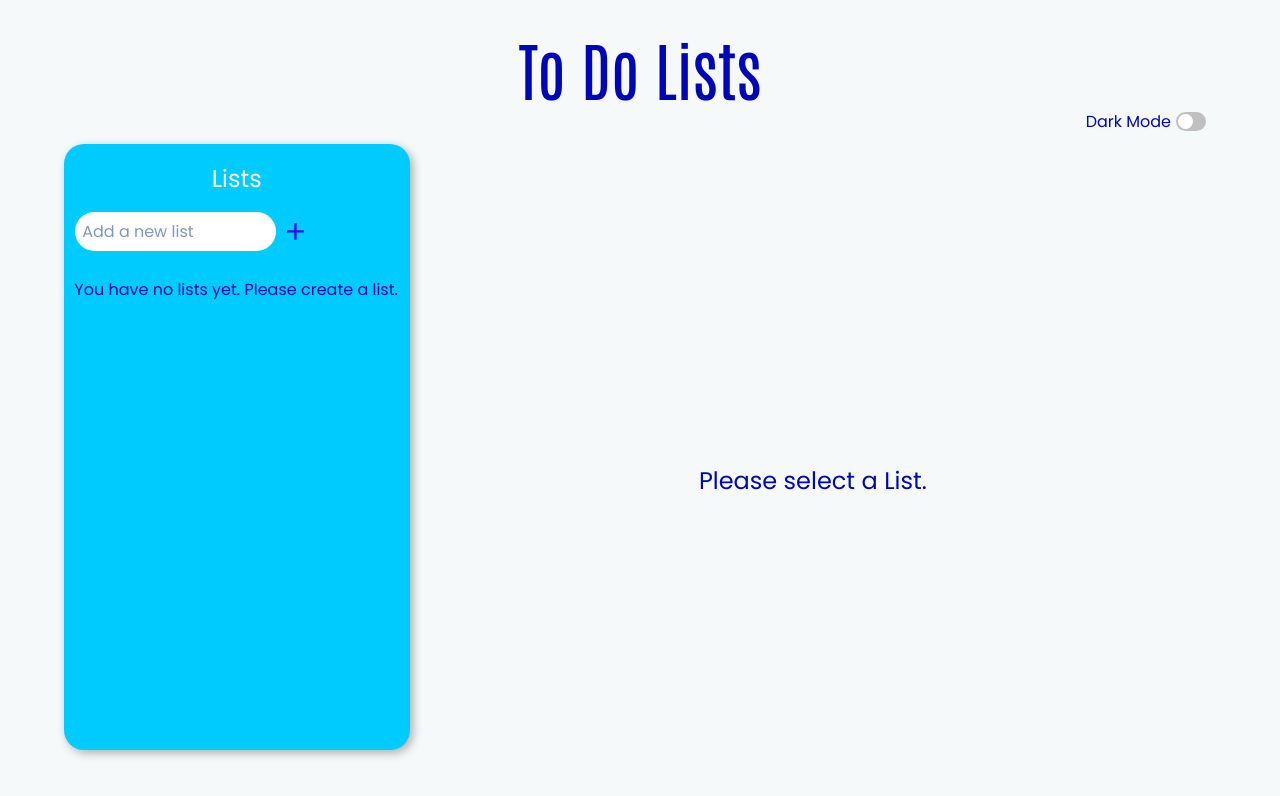
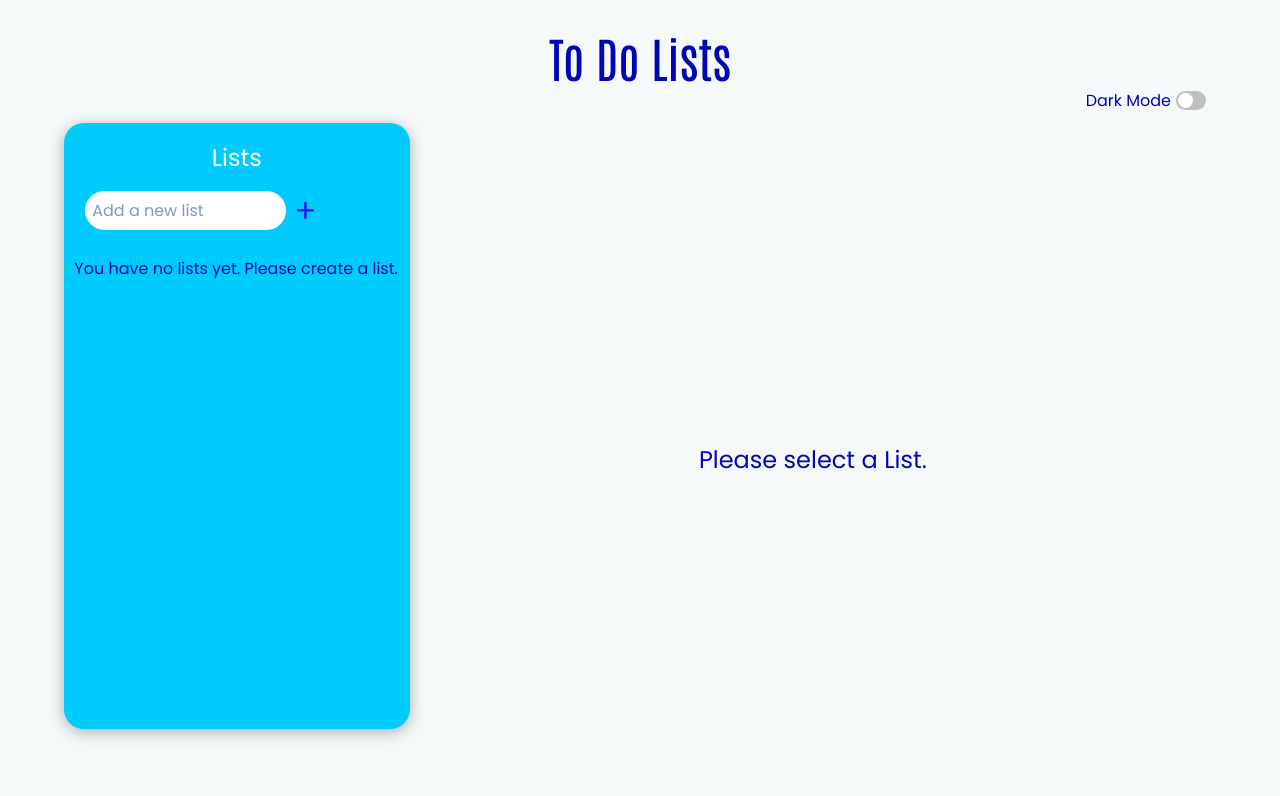
Before and after one commit to JillBirchall/to-do-lists, a React (Create React App) app: page / in a window 1280 px wide. Shown: the top 796 px of the page. Built offline with nearby package versions, Linux system fonts and the light colour scheme.

Commit message:
CSS Changes

```diff
--- a/src/App.css
+++ b/src/App.css
@@ -31,7 +31,7 @@ Variables
   --confirmclear-icon-hover-colour: #9600fa;
   --selected-list-colour: #000472;
   --selected-list-hover-colour: #2c0dfd;
-  --container-box-shadow: 3px 3px 10px rgb(0, 0, 0, 0.3);
+  --container-box-shadow: 0px 3px 15px rgb(0, 0, 0, 0.3);
   --scrollbar-thumb-colour: #0006b5;
   --scrollbar-thumb-hover-colour: #9600fa;
   --add-list-input-colour: #ffffff;
@@ -122,7 +122,7 @@ Headings and Text
   margin: 0px 5px;
   font-family: var(--main-heading-font-family);
   text-align: center;
-  font-size: 4rem;
+  font-size: 3rem;
   font-weight: normal;
 }
 
@@ -390,7 +390,7 @@ input:checked + .dark-mode-toggle-slider {
 }
 
 input:focus + .dark-mode-toggle-slider {
-  box-shadow: 0 0 5px 3px var(--dark-mode-slider-colour);
+  box-shadow: 0 0 2px 3px var(--dark-mode-slider-colour);
 }
 
 input:checked + .dark-mode-toggle-slider:before {
@@ -639,6 +639,10 @@ Text Input Boxes
   -o-border-radius: 9999px;
 }
 
+.add-new-list .add-input-box {
+  margin-left: 10px;
+}
+
 .edit-input-box {
   width: 70%;
   margin-left: 1rem;
```
